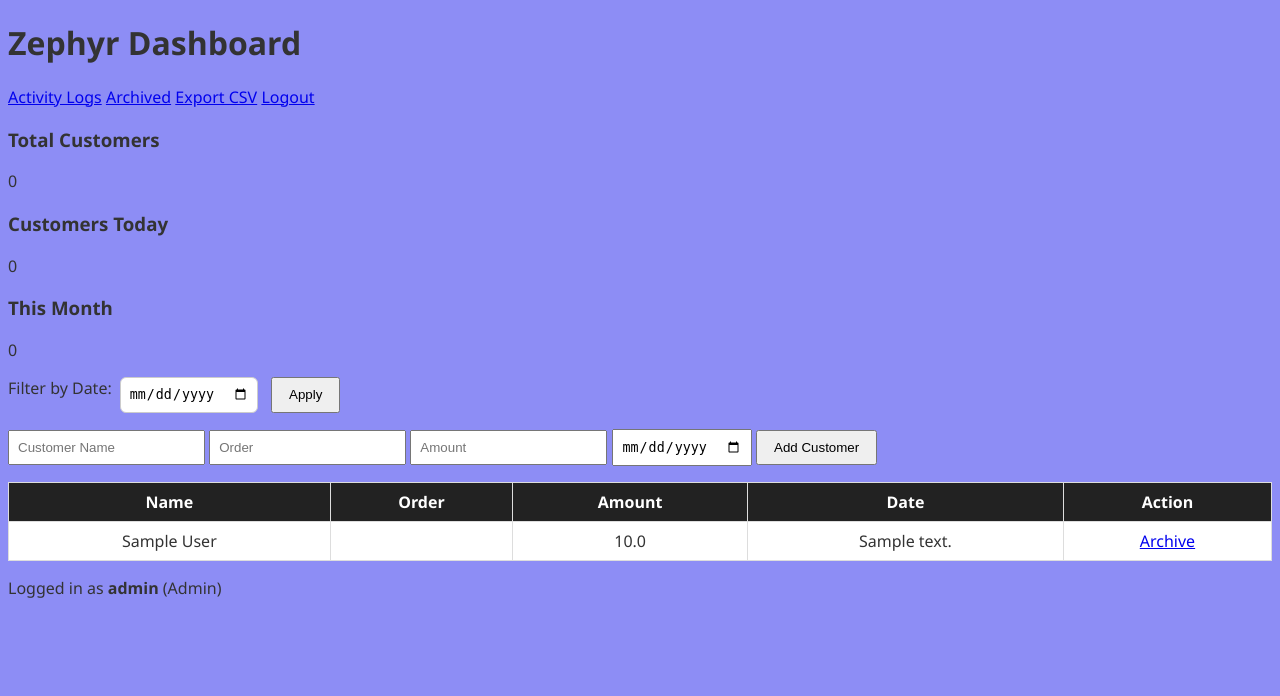
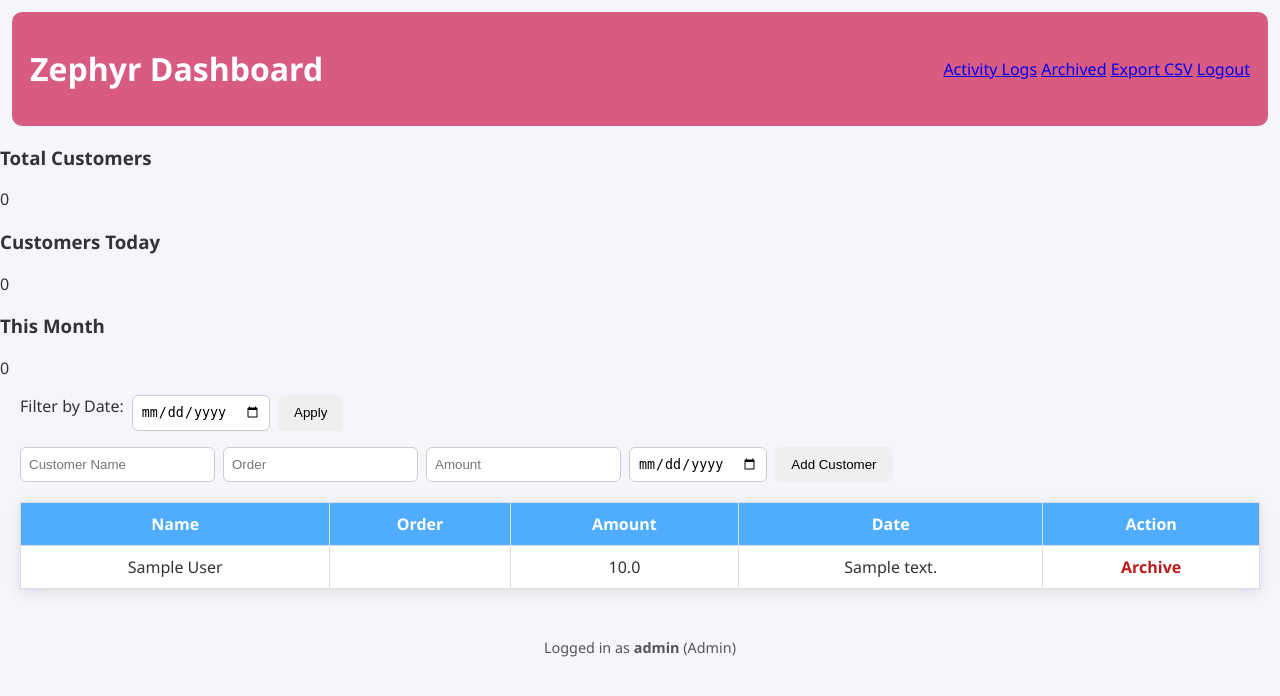
Before and after one commit to vistalemay-gif/zephyr-cms, a Flask app: page /dashboard in a window 1280 px wide. Shown: the top 696 px of the page. Run offline with Flask 3, Linux system fonts and the light colour scheme; a user stored in the database is signed in; data comes from the database, SQL or seed files in the repository; tables that the repository leaves empty hold one stand-in row (values such as "Sample post").

Commit message:
Update style.css

```diff
--- a/static/style.css
+++ b/static/style.css
@@ -1,9 +1,9 @@
 /* ------------------ GENERAL ------------------ */
 body {
     font-family: 'Segoe UI', Tahoma, Geneva, Verdana, sans-serif;
-    margin: 50;
-    padding: 10;
-    background-color: #8d8df5;
+    margin: 0;
+    padding: 0;
+    background-color: #f4f6fb; /* clean dashboard canvas */
     color: #333;
 }
 
@@ -38,97 +38,112 @@
 }
 .login-logo { width: 220px; margin-bottom: 20px; }
 .login-title { font-size: 2.8em; margin-bottom: 20px; }
+
 .login-form input {
     display: block;
     width: 100%;
-    padding: 1px;
+    padding: 10px;
     margin: 8px 0;
     border-radius: 6px;
     border: 1px solid #ccc;
 }
+
 .btn-primary {
     background-color: #4facfe;
     color: white;
     border: none;
-    padding: 1px 2px;
-    margin-top: 3px;
+    padding: 10px;
+    margin-top: 10px;
     border-radius: 6px;
     cursor: pointer;
 }
 .btn-primary:hover { background-color: #00f2fe; }
-.error { color: red; font-weight: bold; }
 
-/* ------------------ DASHBOARD ------------------ */
-.dashboard-header {
+.error {
+    color: red;
+    font-weight: bold;
+}
+
+/* ------------------ DASHBOARD HEADER ------------------ */
+.header {
     display: flex;
     justify-content: space-between;
     align-items: center;
-    padding: 10px;
-    background-color: #2196f3;
+    padding: 14px 18px;
+    background-color: #d85b82; /* refined pink */
     color: white;
-}
-.btn-logout {
-    background: #f44336;
-    padding: 8px 16px;
-    border-radius: 6px;
-    color: white;
-    text-decoration: none;
-}
-.btn-logout:hover { background: #e53935; }
-
-.add-customer-section, .customer-table-section {
-    margin: 10px;
-    padding: 20px;
-    background: white;
-    border-radius: 12px;
-    box-shadow: 0 2px 10px rgba(0,0,0,0.1);
+    border-radius: 10px;
+    margin: 12px;
 }
 
-.add-customer-form input {
-    padding: 10px;
-    margin: 10px;
-    border-radius: 6px;
-    border: 1px solid #ccc;
+.dashboard-actions {
+    display: flex;
+    gap: 10px;
+    flex-wrap: wrap;
 }
 
-.filter-form input {
-    padding: 5px;
-    margin-right: 5px;
+.dashboard-actions a {
+    background: #374151;
+    color: #ffffff;
+    padding: 6px 14px;
     border-radius: 6px;
-    border: 1px solid #ccc;
+    text-decoration: none;
+    font-size: 0.9rem;
 }
 
-.customer-table {
-    width: 100%;
-    border-collapse: collapse;
-    margin-top: 20px;
+.dashboard-actions a:hover {
+    background: #4b5563;
 }
-.customer-table th, .customer-table td {
-  border: 1px solid #ccc;
-    padding: 10px;
+
+.logout-btn {
+    background: #b91c1c;
+}
+
+.logout-btn:hover {
+    background: #991b1b;
+}
+
+/* ------------------ DASHBOARD STATS ------------------ */
+.stats-bar {
+    display: grid;
+    grid-template-columns: repeat(3, 1fr);
+    gap: 1rem;
+    margin: 20px;
+}
+
+.stat-card {
+    background: #f7b1c3;
+    color: #2f2f2f;
+    padding: 1.2rem;
+    border-radius: 10px;
     text-align: center;
+    box-shadow: 0 6px 14px rgba(0,0,0,0.12);
 }
-.customer-table th {
-    background-color: #4facfe;
-    color: white;
+
+.stat-card span {
+    display: block;
+    font-size: 0.85rem;
+    font-weight: 600;
+    color: #4a4a4a;
+    margin-bottom: 0.3rem;
 }
-.btn-delete {
-    background-color: #f44336;
-    color: white;
-    padding: 5px 10px;
-    border-radius: 6px;
-    text-decoration: none;
+
+.stat-card strong {
+    font-size: 2rem;
+    font-weight: 700;
+    color: #1f1f1f;
 }
-.btn-delete:hover { background-color: #e53935; }
 
-/* ------------------ RESPONSIVE ------------------ */
-@media (max-width: 768px) {
-    .add-customer-form input, .filter-form input {
-        width: 90%;
+/* ------------------ FORMS ------------------ */
+.filter-form {
+    margin: 1rem 20px;
+    display: flex;
+    gap: 0.5rem;
+    flex-wrap: wrap;
 }
-    .dashboard-header { flex-direction: column; gap: 10px; }
-}.filter-form {
-  margin: 1rem 0;
+
+.add-form {
+    margin: 1rem 20px;
     display: flex;
     gap: 0.5rem;
     flex-wrap: wrap;
@@ -136,29 +151,99 @@
 
 .add-form input,
 .filter-form input {
-  padding: 0.5rem;
+    padding: 8px;
+    border-radius: 6px;
+    border: 1px solid #ccc;
 }
 
 button {
-  padding: 0.5rem 1rem;
+    padding: 8px 16px;
+    border-radius: 6px;
+    border: none;
     cursor: pointer;
 }
 
+/* ------------------ TABLE ------------------ */
 .customer-table {
-  width: 100%;
+    width: calc(100% - 40px);
+    margin: 20px;
     border-collapse: collapse;
-  margin-top: 1rem;
     background: white;
+    box-shadow: 0 4px 14px rgba(0,0,0,0.1);
 }
 
 .customer-table th,
 .customer-table td {
     border: 1px solid #ddd;
-  padding: 0.5rem;
+    padding: 10px;
     text-align: center;
 }
 
 .customer-table th {
-  background: #222;
+    background-color: #4facfe;
     color: white;
 }
+
+.customer-table tr:nth-child(even) {
+    background-color: #f9fafb;
+}
+
+/* ------------------ ACTION LINKS ------------------ */
+.customer-table a {
+    color: #b91c1c;
+    font-weight: 600;
+    text-decoration: none;
+}
+
+.customer-table a:hover {
+    text-decoration: underline;
+}
+
+/* ------------------ FOOTER ------------------ */
+.footer {
+    text-align: center;
+    padding: 15px;
+    font-size: 0.9rem;
+    color: #555;
+}
+
+/* ------------------ RESPONSIVE ------------------ */
+@media (max-width: 900px) {
+    .stats-bar {
+        grid-template-columns: 1fr;
+    }
+}
+
+@media (max-width: 768px) {
+    .dashboard-actions {
+        justify-content: center;
+    }
+}
+.stat-card {
+    background: #ea8da4; /* existing color */
+    color: #fff;
+    padding: 1rem;
+    border-radius: 6px;
+    text-align: center;
+    box-shadow: 0 4px 10px rgba(0,0,0,0.2);
+}
+
+.stat-card strong {
+    display: block;
+    font-size: 1.2rem;
+    margin-top: 0.3rem;
+}
+
+.delete-btn {
+  background: #d9534f;
+  color: white;
+  border: none;
+  padding: 6px 10px;
+  border-radius: 6px;
+  cursor: pointer;
+  font-size: 0.9rem;
+}
+
+.delete-btn:hover {
+  background: #c9302c;
+}
```
Lines whose indentation alone changed are shown as unchanged.
